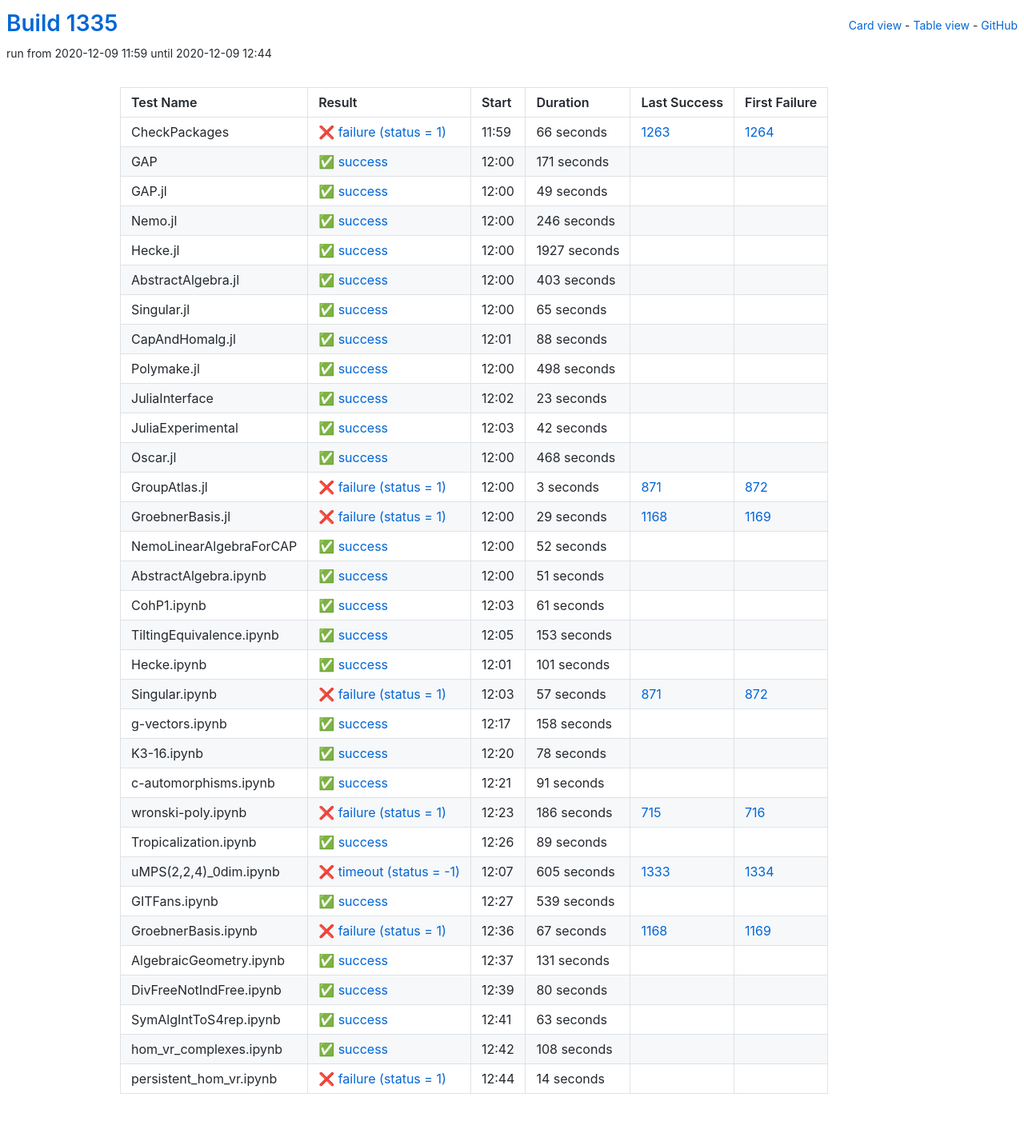
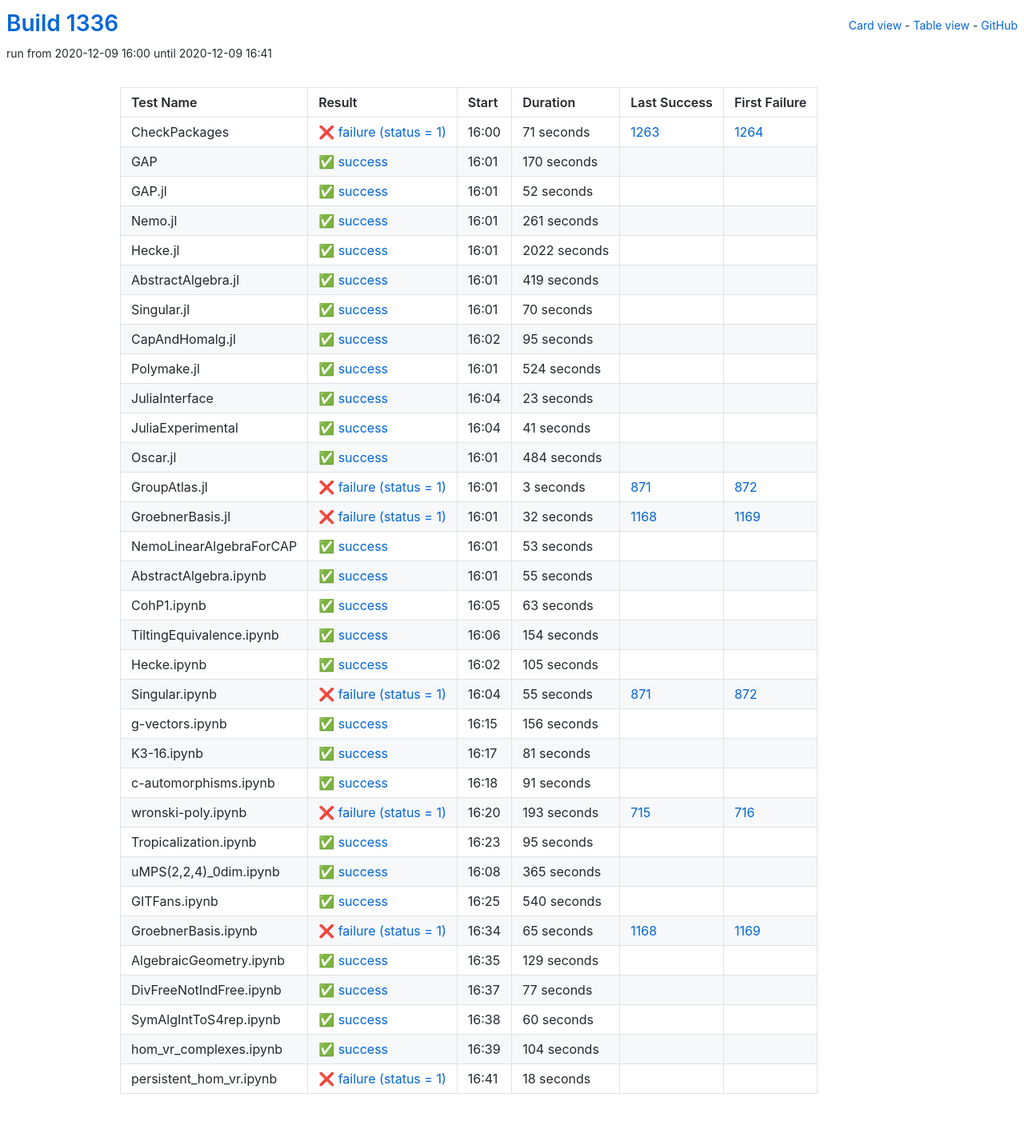
Before and after one commit to oscar-system/oscar-ci-status-stable, a Jekyll site: the page built from table.html, in a window 1280 px wide. Shown: the whole page at 80% size. Built offline with Jekyll 4.4.1, drawn with Linux system fonts in a browser that asks for light colours.

Commit message:
Build #1336

```diff
--- a/_data/ci.yml
+++ b/_data/ci.yml
@@ -1,6 +1,6 @@
 ---
-build: 1335
-build_url: https://oscarci.mathematik.uni-kl.de/job/oscar-stable/1335/
+build: 1336
+build_url: https://oscarci.mathematik.uni-kl.de/job/oscar-stable/1336/
 job: oscar-stable
 organization: oscar-system
 repo: oscar-ci-status-stable
@@ -8,116 +8,116 @@ repourl: https://github.com/oscar-system/oscar-ci-status-stable
 tests:
 - name: CheckPackages
   id: checkpackages
-  log: https://oscarci.mathematik.uni-kl.de/job/oscar-stable/1335/artifact/logs/build-1335/CheckPackages.log
-  start: 2020-12-09 11:59
+  log: https://oscarci.mathematik.uni-kl.de/job/oscar-stable/1336/artifact/logs/build-1336/CheckPackages.log
+  start: 2020-12-09 16:00
   success: false
   exitcode: 1
   status: failure
-  duration: 66
+  duration: 71
   last_success: 1263
   last_success_url: https://oscarci.mathematik.uni-kl.de/job/oscar-stable/1263/
   first_failure: 1264
   first_failure_url: https://oscarci.mathematik.uni-kl.de/job/oscar-stable/1264/
 - name: GAP
   id: gap
-  log: https://oscarci.mathematik.uni-kl.de/job/oscar-stable/1335/artifact/logs/build-1335/GAP.log
-  start: 2020-12-09 12:00
+  log: https://oscarci.mathematik.uni-kl.de/job/oscar-stable/1336/artifact/logs/build-1336/GAP.log
+  start: 2020-12-09 16:01
   success: true
   exitcode: 0
   status: success
-  duration: 171
+  duration: 170
   last_success: false
   last_success_url:
   first_failure: false
   first_failure_url:
 - name: GAP.jl
   id: gap-jl
-  log: https://oscarci.mathematik.uni-kl.de/job/oscar-stable/1335/artifact/logs/build-1335/GAP.jl.log
-  start: 2020-12-09 12:00
+  log: https://oscarci.mathematik.uni-kl.de/job/oscar-stable/1336/artifact/logs/build-1336/GAP.jl.log
+  start: 2020-12-09 16:01
   success: true
   exitcode: 0
   status: success
-  duration: 49
+  duration: 52
   last_success: false
   last_success_url:
   first_failure: false
   first_failure_url:
 - name: Nemo.jl
   id: nemo-jl
-  log: https://oscarci.mathematik.uni-kl.de/job/oscar-stable/1335/artifact/logs/build-1335/Nemo.jl.log
-  start: 2020-12-09 12:00
+  log: https://oscarci.mathematik.uni-kl.de/job/oscar-stable/1336/artifact/logs/build-1336/Nemo.jl.log
+  start: 2020-12-09 16:01
   success: true
   exitcode: 0
   status: success
-  duration: 246
+  duration: 261
   last_success: false
   last_success_url:
   first_failure: false
   first_failure_url:
 - name: Hecke.jl
   id: hecke-jl
-  log: https://oscarci.mathematik.uni-kl.de/job/oscar-stable/1335/artifact/logs/build-1335/Hecke.jl.log
-  start: 2020-12-09 12:00
+  log: https://oscarci.mathematik.uni-kl.de/job/oscar-stable/1336/artifact/logs/build-1336/Hecke.jl.log
+  start: 2020-12-09 16:01
   success: true
   exitcode: 0
   status: success
-  duration: 1927
+  duration: 2022
   last_success: false
   last_success_url:
   first_failure: false
   first_failure_url:
 - name: AbstractAlgebra.jl
   id: abstractalgebra-jl
-  log: https://oscarci.mathematik.uni-kl.de/job/oscar-stable/1335/artifact/logs/build-1335/AbstractAlgebra.jl.log
-  start: 2020-12-09 12:00
+  log: https://oscarci.mathematik.uni-kl.de/job/oscar-stable/1336/artifact/logs/build-1336/AbstractAlgebra.jl.log
+  start: 2020-12-09 16:01
   success: true
   exitcode: 0
   status: success
-  duration: 403
+  duration: 419
   last_success: false
   last_success_url:
   first_failure: false
   first_failure_url:
 - name: Singular.jl
   id: singular-jl
-  log: https://oscarci.mathematik.uni-kl.de/job/oscar-stable/1335/artifact/logs/build-1335/Singular.jl.log
-  start: 2020-12-09 12:00
+  log: https://oscarci.mathematik.uni-kl.de/job/oscar-stable/1336/artifact/logs/build-1336/Singular.jl.log
+  start: 2020-12-09 16:01
   success: true
   exitcode: 0
   status: success
-  duration: 65
+  duration: 70
   last_success: false
   last_success_url:
   first_failure: false
   first_failure_url:
 - name: CapAndHomalg.jl
   id: capandhomalg-jl
-  log: https://oscarci.mathematik.uni-kl.de/job/oscar-stable/1335/artifact/logs/build-1335/CapAndHomalg.jl.log
-  start: 2020-12-09 12:01
+  log: https://oscarci.mathematik.uni-kl.de/job/oscar-stable/1336/artifact/logs/build-1336/CapAndHomalg.jl.log
+  start: 2020-12-09 16:02
   success: true
   exitcode: 0
   status: success
-  duration: 88
+  duration: 95
   last_success: false
   last_success_url:
   first_failure: false
   first_failure_url:
 - name: Polymake.jl
   id: polymake-jl
-  log: https://oscarci.mathematik.uni-kl.de/job/oscar-stable/1335/artifact/logs/build-1335/Polymake.jl.log
-  start: 2020-12-09 12:00
+  log: https://oscarci.mathematik.uni-kl.de/job/oscar-stable/1336/artifact/logs/build-1336/Polymake.jl.log
+  start: 2020-12-09 16:01
   success: true
   exitcode: 0
   status: success
-  duration: 498
+  duration: 524
   last_success: false
   last_success_url:
   first_failure: false
   first_failure_url:
 - name: JuliaInterface
   id: juliainterface
-  log: https://oscarci.mathematik.uni-kl.de/job/oscar-stable/1335/artifact/logs/build-1335/JuliaInterface.log
-  start: 2020-12-09 12:02
+  log: https://oscarci.mathematik.uni-kl.de/job/oscar-stable/1336/artifact/logs/build-1336/JuliaInterface.log
+  start: 2020-12-09 16:04
   success: true
   exitcode: 0
   status: success
@@ -128,32 +128,32 @@ tests:
   first_failure_url:
 - name: JuliaExperimental
   id: juliaexperimental
-  log: https://oscarci.mathematik.uni-kl.de/job/oscar-stable/1335/artifact/logs/build-1335/JuliaExperimental.log
-  start: 2020-12-09 12:03
+  log: https://oscarci.mathematik.uni-kl.de/job/oscar-stable/1336/artifact/logs/build-1336/JuliaExperimental.log
+  start: 2020-12-09 16:04
   success: true
   exitcode: 0
   status: success
-  duration: 42
+  duration: 41
   last_success: false
   last_success_url:
   first_failure: false
   first_failure_url:
 - name: Oscar.jl
   id: oscar-jl
-  log: https://oscarci.mathematik.uni-kl.de/job/oscar-stable/1335/artifact/logs/build-1335/Oscar.jl.log
-  start: 2020-12-09 12:00
+  log: https://oscarci.mathematik.uni-kl.de/job/oscar-stable/1336/artifact/logs/build-1336/Oscar.jl.log
+  start: 2020-12-09 16:01
   success: true
   exitcode: 0
   status: success
-  duration: 468
+  duration: 484
   last_success: false
   last_success_url:
   first_failure: false
   first_failure_url:
 - name: GroupAtlas.jl
   id: groupatlas-jl
-  log: https://oscarci.mathematik.uni-kl.de/job/oscar-stable/1335/artifact/logs/build-1335/GroupAtlas.jl.log
-  start: 2020-12-09 12:00
+  log: https://oscarci.mathematik.uni-kl.de/job/oscar-stable/1336/artifact/logs/build-1336/GroupAtlas.jl.log
+  start: 2020-12-09 16:01
   success: false
   exitcode: 1
   status: failure
@@ -164,116 +164,116 @@ tests:
   first_failure_url: https://oscarci.mathematik.uni-kl.de/job/oscar-stable/872/
 - name: GroebnerBasis.jl
   id: groebnerbasis-jl
-  log: https://oscarci.mathematik.uni-kl.de/job/oscar-stable/1335/artifact/logs/build-1335/GroebnerBasis.jl.log
-  start: 2020-12-09 12:00
+  log: https://oscarci.mathematik.uni-kl.de/job/oscar-stable/1336/artifact/logs/build-1336/GroebnerBasis.jl.log
+  start: 2020-12-09 16:01
   success: false
   exitcode: 1
   status: failure
-  duration: 29
+  duration: 32
   last_success: 1168
   last_success_url: https://oscarci.mathematik.uni-kl.de/job/oscar-stable/1168/
   first_failure: 1169
   first_failure_url: https://oscarci.mathematik.uni-kl.de/job/oscar-stable/1169/
 - name: NemoLinearAlgebraForCAP
   id: nemolinearalgebraforcap
-  log: https://oscarci.mathematik.uni-kl.de/job/oscar-stable/1335/artifact/logs/build-1335/NemoLinearAlgebraForCAP.log
-  start: 2020-12-09 12:00
+  log: https://oscarci.mathematik.uni-kl.de/job/oscar-stable/1336/artifact/logs/build-1336/NemoLinearAlgebraForCAP.log
+  start: 2020-12-09 16:01
   success: true
   exitcode: 0
   status: success
-  duration: 52
+  duration: 53
   last_success: false
   last_success_url:
   first_failure: false
   first_failure_url:
 - name: AbstractAlgebra.ipynb
   id: abstractalgebra-ipynb
-  log: https://oscarci.mathematik.uni-kl.de/job/oscar-stable/1335/artifact/logs/build-1335/AbstractAlgebra.ipynb.log
-  start: 2020-12-09 12:00
+  log: https://oscarci.mathematik.uni-kl.de/job/oscar-stable/1336/artifact/logs/build-1336/AbstractAlgebra.ipynb.log
+  start: 2020-12-09 16:01
   success: true
   exitcode: 0
   status: success
-  duration: 51
+  duration: 55
   last_success: false
   last_success_url:
   first_failure: false
   first_failure_url:
 - name: CohP1.ipynb
   id: cohp1-ipynb
-  log: https://oscarci.mathematik.uni-kl.de/job/oscar-stable/1335/artifact/logs/build-1335/CohP1.ipynb.log
-  start: 2020-12-09 12:03
+  log: https://oscarci.mathematik.uni-kl.de/job/oscar-stable/1336/artifact/logs/build-1336/CohP1.ipynb.log
+  start: 2020-12-09 16:05
   success: true
   exitcode: 0
   status: success
-  duration: 61
+  duration: 63
   last_success: false
   last_success_url:
   first_failure: false
   first_failure_url:
 - name: TiltingEquivalence.ipynb
   id: tiltingequivalence-ipynb
-  log: https://oscarci.mathematik.uni-kl.de/job/oscar-stable/1335/artifact/logs/build-1335/TiltingEquivalence.ipynb.log
-  start: 2020-12-09 12:05
+  log: https://oscarci.mathematik.uni-kl.de/job/oscar-stable/1336/artifact/logs/build-1336/TiltingEquivalence.ipynb.log
+  start: 2020-12-09 16:06
   success: true
   exitcode: 0
   status: success
-  duration: 153
+  duration: 154
   last_success: false
   last_success_url:
   first_failure: false
   first_failure_url:
 - name: Hecke.ipynb
   id: hecke-ipynb
-  log: https://oscarci.mathematik.uni-kl.de/job/oscar-stable/1335/artifact/logs/build-1335/Hecke.ipynb.log
-  start: 2020-12-09 12:01
+  log: https://oscarci.mathematik.uni-kl.de/job/oscar-stable/1336/artifact/logs/build-1336/Hecke.ipynb.log
+  start: 2020-12-09 16:02
   success: true
   exitcode: 0
   status: success
-  duration: 101
+  duration: 105
   last_success: false
   last_success_url:
   first_failure: false
   first_failure_url:
 - name: Singular.ipynb
   id: singular-ipynb
-  log: https://oscarci.mathematik.uni-kl.de/job/oscar-stable/1335/artifact/logs/build-1335/Singular.ipynb.log
-  start: 2020-12-09 12:03
+  log: https://oscarci.mathematik.uni-kl.de/job/oscar-stable/1336/artifact/logs/build-1336/Singular.ipynb.log
+  start: 2020-12-09 16:04
   success: false
   exitcode: 1
   status: failure
-  duration: 57
+  duration: 55
   last_success: 871
   last_success_url: https://oscarci.mathematik.uni-kl.de/job/oscar-stable/871/
   first_failure: 872
   first_failure_url: https://oscarci.mathematik.uni-kl.de/job/oscar-stable/872/
 - name: g-vectors.ipynb
   id: g-vectors-ipynb
-  log: https://oscarci.mathematik.uni-kl.de/job/oscar-stable/1335/artifact/logs/build-1335/g-vectors.ipynb.log
-  start: 2020-12-09 12:17
+  log: https://oscarci.mathematik.uni-kl.de/job/oscar-stable/1336/artifact/logs/build-1336/g-vectors.ipynb.log
+  start: 2020-12-09 16:15
   success: true
   exitcode: 0
   status: success
-  duration: 158
+  duration: 156
   last_success: false
   last_success_url:
   first_failure: false
   first_failure_url:
 - name: K3-16.ipynb
   id: k3-16-ipynb
-  log: https://oscarci.mathematik.uni-kl.de/job/oscar-stable/1335/artifact/logs/build-1335/K3-16.ipynb.log
-  start: 2020-12-09 12:20
+  log: https://oscarci.mathematik.uni-kl.de/job/oscar-stable/1336/artifact/logs/build-1336/K3-16.ipynb.log
+  start: 2020-12-09 16:17
   success: true
   exitcode: 0
   status: success
-  duration: 78
+  duration: 81
   last_success: false
   last_success_url:
   first_failure: false
   first_failure_url:
 - name: c-automorphisms.ipynb
   id: c-automorphisms-ipynb
-  log: https://oscarci.mathematik.uni-kl.de/job/oscar-stable/1335/artifact/logs/build-1335/c-automorphisms.ipynb.log
-  start: 2020-12-09 12:21
+  log: https://oscarci.mathematik.uni-kl.de/job/oscar-stable/1336/artifact/logs/build-1336/c-automorphisms.ipynb.log
+  start: 2020-12-09 16:18
   success: true
   exitcode: 0
   status: success
@@ -284,120 +284,120 @@ tests:
   first_failure_url:
 - name: wronski-poly.ipynb
   id: wronski-poly-ipynb
-  log: https://oscarci.mathematik.uni-kl.de/job/oscar-stable/1335/artifact/logs/build-1335/wronski-poly.ipynb.log
-  start: 2020-12-09 12:23
+  log: https://oscarci.mathematik.uni-kl.de/job/oscar-stable/1336/artifact/logs/build-1336/wronski-poly.ipynb.log
+  start: 2020-12-09 16:20
   success: false
   exitcode: 1
   status: failure
-  duration: 186
+  duration: 193
   last_success: 715
   last_success_url: https://oscarci.mathematik.uni-kl.de/job/oscar-stable/715/
   first_failure: 716
   first_failure_url: https://oscarci.mathematik.uni-kl.de/job/oscar-stable/716/
 - name: Tropicalization.ipynb
   id: tropicalization-ipynb
-  log: https://oscarci.mathematik.uni-kl.de/job/oscar-stable/1335/artifact/logs/build-1335/Tropicalization.ipynb.log
-  start: 2020-12-09 12:26
+  log: https://oscarci.mathematik.uni-kl.de/job/oscar-stable/1336/artifact/logs/build-1336/Tropicalization.ipynb.log
+  start: 2020-12-09 16:23
   success: true
   exitcode: 0
   status: success
-  duration: 89
+  duration: 95
   last_success: false
   last_success_url:
   first_failure: false
   first_failure_url:
 - name: uMPS(2,2,4)_0dim.ipynb
   id: umps-2-2-4-0dim-ipynb
-  log: https://oscarci.mathematik.uni-kl.de/job/oscar-stable/1335/artifact/logs/build-1335/uMPS-2-2-4-_0dim.ipynb.log
-  start: 2020-12-09 12:07
-  success: false
-  exitcode: -1
-  status: timeout
-  duration: 605
-  last_success: 1333
-  last_success_url: https://oscarci.mathematik.uni-kl.de/job/oscar-stable/1333/
-  first_failure: 1334
-  first_failure_url: https://oscarci.mathematik.uni-kl.de/job/oscar-stable/1334/
-- name: GITFans.ipynb
-  id: gitfans-ipynb
-  log: https://oscarci.mathematik.uni-kl.de/job/oscar-stable/1335/artifact/logs/build-1335/GITFans.ipynb.log
-  start: 2020-12-09 12:27
+  log: https://oscarci.mathematik.uni-kl.de/job/oscar-stable/1336/artifact/logs/build-1336/uMPS-2-2-4-_0dim.ipynb.log
+  start: 2020-12-09 16:08
   success: true
   exitcode: 0
   status: success
-  duration: 539
+  duration: 365
+  last_success: false
+  last_success_url:
+  first_failure: false
+  first_failure_url:
+- name: GITFans.ipynb
+  id: gitfans-ipynb
+  log: https://oscarci.mathematik.uni-kl.de/job/oscar-stable/1336/artifact/logs/build-1336/GITFans.ipynb.log
+  start: 2020-12-09 16:25
+  success: true
+  exitcode: 0
+  status: success
+  duration: 540
   last_success: false
   last_success_url:
   first_failure: false
   first_failure_url:
 - name: GroebnerBasis.ipynb
   id: groebnerbasis-ipynb
-  log: https://oscarci.mathematik.uni-kl.de/job/oscar-stable/1335/artifact/logs/build-1335/GroebnerBasis.ipynb.log
-  start: 2020-12-09 12:36
+  log: https://oscarci.mathematik.uni-kl.de/job/oscar-stable/1336/artifact/logs/build-1336/GroebnerBasis.ipynb.log
+  start: 2020-12-09 16:34
   success: false
   exitcode: 1
   status: failure
-  duration: 67
+  duration: 65
   last_success: 1168
   last_success_url: https://oscarci.mathematik.uni-kl.de/job/oscar-stable/1168/
   first_failure: 1169
   first_failure_url: https://oscarci.mathematik.uni-kl.de/job/oscar-stable/1169/
 - name: AlgebraicGeometry.ipynb
   id: algebraicgeometry-ipynb
-  log: https://oscarci.mathematik.uni-kl.de/job/oscar-stable/1335/artifact/logs/build-1335/AlgebraicGeometry.ipynb.log
-  start: 2020-12-09 12:37
+  log: https://oscarci.mathematik.uni-kl.de/job/oscar-stable/1336/artifact/logs/build-1336/AlgebraicGeometry.ipynb.log
+  start: 2020-12-09 16:35
   success: true
   exitcode: 0
   status: success
-  duration: 131
+  duration: 129
   last_success: false
   last_success_url:
   first_failure: false
   first_failure_url:
 - name: DivFreeNotIndFree.ipynb
   id: divfreenotindfree-ipynb
-  log: https://oscarci.mathematik.uni-kl.de/job/oscar-stable/1335/artifact/logs/build-1335/DivFreeNotIndFree.ipynb.log
-  start: 2020-12-09 12:39
+  log: https://oscarci.mathematik.uni-kl.de/job/oscar-stable/1336/artifact/logs/build-1336/DivFreeNotIndFree.ipynb.log
+  start: 2020-12-09 16:37
   success: true
   exitcode: 0
   status: success
-  duration: 80
+  duration: 77
   last_success: false
   last_success_url:
   first_failure: false
   first_failure_url:
 - name: SymAlgIntToS4rep.ipynb
   id: symalginttos4rep-ipynb
-  log: https://oscarci.mathematik.uni-kl.de/job/oscar-stable/1335/artifact/logs/build-1335/SymAlgIntToS4rep.ipynb.log
-  start: 2020-12-09 12:41
+  log: https://oscarci.mathematik.uni-kl.de/job/oscar-stable/1336/artifact/logs/build-1336/SymAlgIntToS4rep.ipynb.log
+  start: 2020-12-09 16:38
   success: true
   exitcode: 0
   status: success
-  duration: 63
+  duration: 60
   last_success: false
   last_success_url:
   first_failure: false
   first_failure_url:
 - name: hom_vr_complexes.ipynb
   id: hom-vr-complexes-ipynb
-  log: https://oscarci.mathematik.uni-kl.de/job/oscar-stable/1335/artifact/logs/build-1335/hom_vr_complexes.ipynb.log
-  start: 2020-12-09 12:42
+  log: https://oscarci.mathematik.uni-kl.de/job/oscar-stable/1336/artifact/logs/build-1336/hom_vr_complexes.ipynb.log
+  start: 2020-12-09 16:39
   success: true
   exitcode: 0
   status: success
-  duration: 108
+  duration: 104
   last_success: false
   last_success_url:
   first_failure: false
   first_failure_url:
 - name: persistent_hom_vr.ipynb
   id: persistent-hom-vr-ipynb
-  log: https://oscarci.mathematik.uni-kl.de/job/oscar-stable/1335/artifact/logs/build-1335/persistent_hom_vr.ipynb.log
-  start: 2020-12-09 12:44
+  log: https://oscarci.mathematik.uni-kl.de/job/oscar-stable/1336/artifact/logs/build-1336/persistent_hom_vr.ipynb.log
+  start: 2020-12-09 16:41
   success: false
   exitcode: 1
   status: failure
-  duration: 14
+  duration: 18
   last_success: false
   last_success_url:
   first_failure: false
```
Also changed, not shown: README.md.
